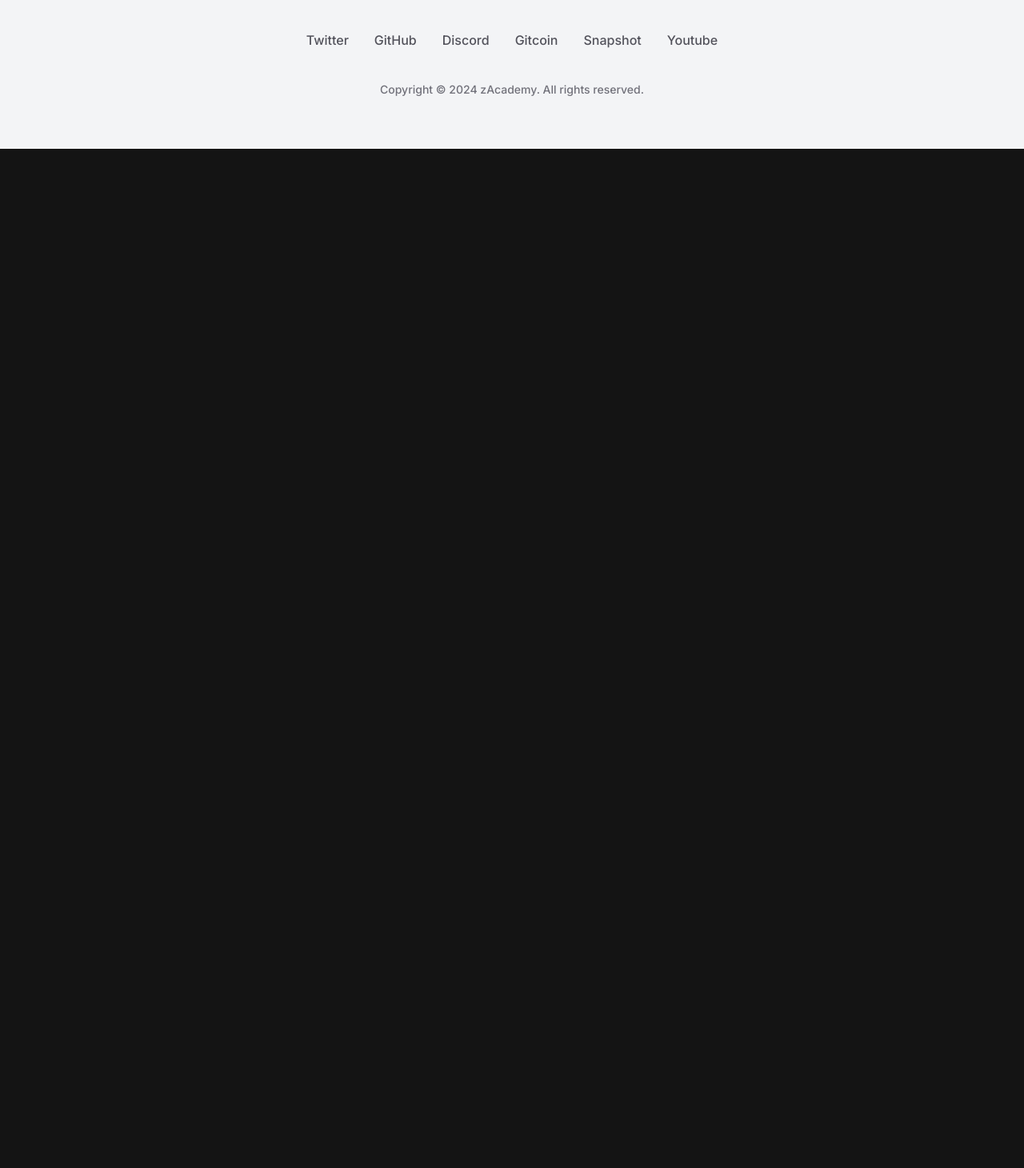
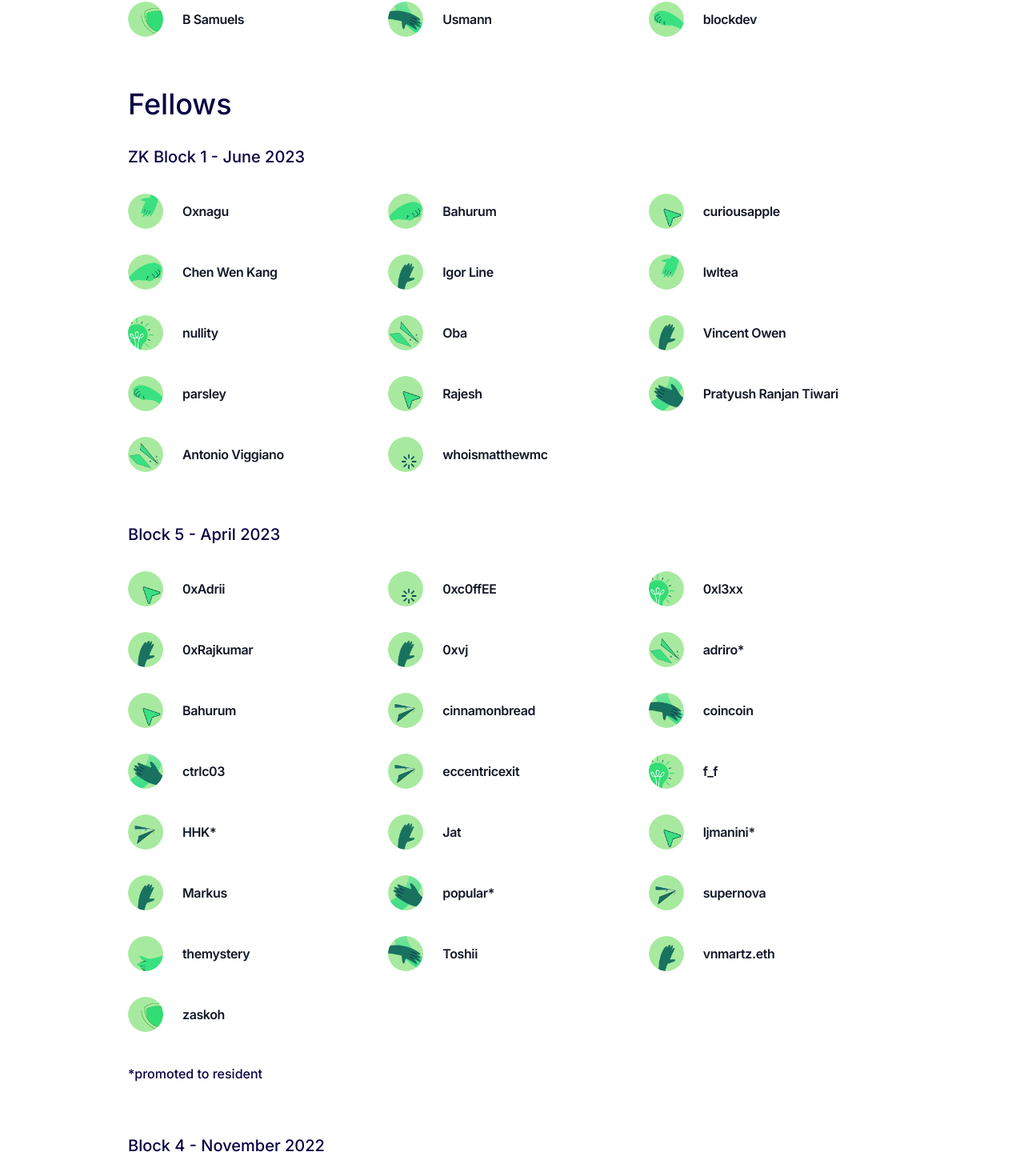
Before and after one commit to nullity00/zacademy-site, a React (Vite) app: page /members in a window 1280 px wide. Shown: the part 970-2430 px from the top of the page at 80% size. Before the commit the page ends 1156 px from the top, so only its background shows below. Built offline with nearby package versions, Linux system fonts and the light colour scheme.

Commit message:
Members Page

```diff
--- a/src/pages/Members.tsx
+++ b/src/pages/Members.tsx
@@ -1,13 +1,26 @@
 import Footer from "../modules/Footer";
 import Core from "../modules/Members/Core";
 import Residents from "../modules/Members/Residents"
-
+import Alumni from "../modules/Members/Alumni"
+import Fellows from "../modules/Members/Fellows"
+import April2023 from "../modules/Members/April2023"
+import November2022 from "../modules/Members/November2022"
+import June2022 from "../modules/Members/June2022"
+import April2022 from "../modules/Members/April2022"
+import October2021 from "../modules/Members/October2021"
 export default function MembersPage() {
   return (
     <>
       <div className="mx-40 sm:mx-10 h-full relative">
         <Core />
         <Residents />
+        <Alumni />
+        <Fellows />
+        <April2023 />
+        <November2022 />
+        <June2022 />
+        <April2022 />
+        <October2021 />
       </div>
       <Footer />
     </>
```
